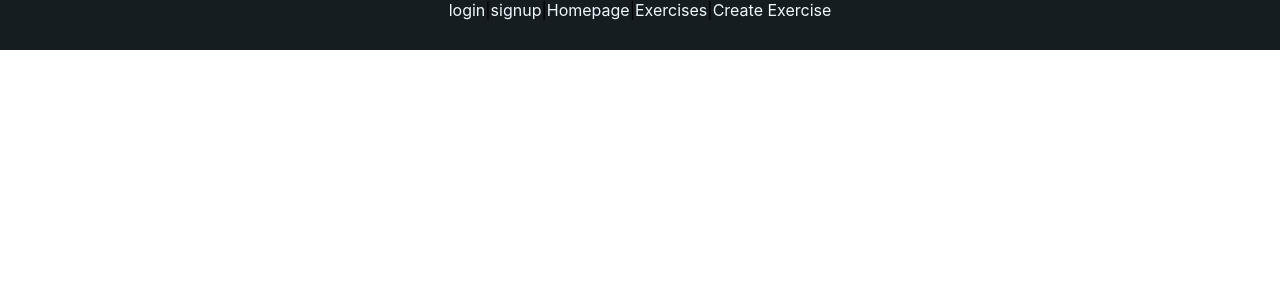
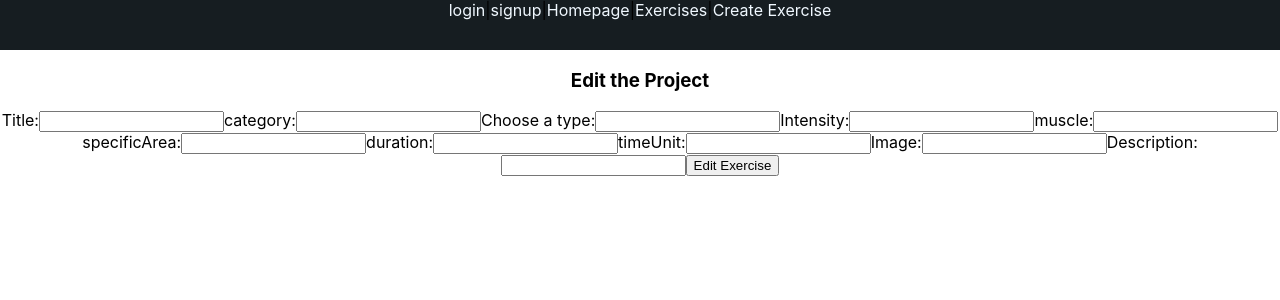
Before and after one commit to Jose-Serhii/exercise-planner-client, a React (Create React App) app: page /exercises/edit/1 in a window 1280 px wide. Shown: the top 300 px of the page. Built offline with nearby package versions, Linux system fonts and the light colour scheme; no server answers.

Commit message:
completed CRUD for Exercise

```diff
--- a/src/App.js
+++ b/src/App.js
@@ -5,6 +5,7 @@ import { Routes, Route, Navlink, Link } from "react-router-dom";
 import ListOfExercises from "./components/exercises/ListOfExercises";
 import ExerciseDetails from "./components/exercises/ExerciseDetails";
 import CreateExercise from "./components/exercises/CreateExercise";
+import EditExercise from "./components/exercises/EditExercise";
 import Signup from "./components/authentication/Signup";
 import Login from "./components/authentication/Login";
 
@@ -20,6 +21,7 @@ function App() {
         <Route path="/exercises" element={<ListOfExercises />} />
         <Route path="/exercises/:exerciseId" element={<ExerciseDetails />} />
         <Route path="/create-exercise" element={<CreateExercise />} />
+        <Route path="/exercises/edit/:exerciseId" element={<EditExercise />} />
         <Route path="/login" element={<Login />} />
         <Route path="/signup" element={<Signup />} />
       </Routes>
--- a/src/components/exercises/CreateExercise.js
+++ b/src/components/exercises/CreateExercise.js
@@ -1,5 +1,6 @@
 
-import { useState } from "react";
+import { useState, } from "react";
+import { useNavigate } from "react-router-dom"
 import axios from "axios";
 
 const API_URL = "http://localhost:5005";
@@ -7,6 +8,8 @@ const API_URL = "http://localhost:5005";
 
 
 function CreateExercise(props) {
+  const navigate = useNavigate();
+
   const [title, setTitle] = useState("");
   const [category, setCategory] = useState("");
   const [type, setType] = useState("");
@@ -15,14 +18,14 @@ function CreateExercise(props) {
   const [specificArea, setSpecificArea] = useState("");
   const [duration, setDuration] = useState("");
   const [timeUnit, setTimeUnit] = useState("");
-  const [imageUrl, setTimageUrl] = useState("");
+  const [imageUrl, setImageUrl] = useState("");
   const [description, setDescription] = useState("");
 
 
 
   const handleSubmit = (e) => {
     e.preventDefault();
-    const requestBody = { title, type, intensity, muscle, specificArea, duration, timeUnit, imageUrl, description };
+    const requestBody = { title, category, type, intensity, muscle, specificArea, duration, timeUnit, imageUrl, description };
 
     const storedToken = localStorage.getItem('authToken');
 
@@ -43,11 +46,11 @@ function CreateExercise(props) {
         setSpecificArea("");
         setDuration("");
         setTimeUnit("");
-        setTimageUrl("");
+        setImageUrl("");
         setDescription("");
+        navigate("/exercises");
 
 
-        props.refreshExercise();
       })
       .catch((error) => console.log(error));
   };
@@ -96,7 +99,7 @@ function CreateExercise(props) {
 
           <label>Image:</label>
           <input
-            type="text" name="imageUrl" value={imageUrl} onChange={(e) => setTimageUrl(e.target.value)} />
+            type="text" name="imageUrl" value={imageUrl} onChange={(e) => setImageUrl(e.target.value)} />
 
           <label>Description:</label>
           <input
--- /dev/null
+++ b/src/components/exercises/EditExercise.js
@@ -0,0 +1,119 @@
+import { useState, useEffect } from "react";
+import { useParams, useNavigate } from 'react-router-dom';
+import axios from "axios";
+
+const API_URL = "http://localhost:5005";
+
+function EditExercise(props) {
+
+    const storedToken = localStorage.getItem('authToken');
+
+
+
+    const [title, setTitle] = useState("");
+    const [category, setCategory] = useState("");
+    const [type, setType] = useState("");
+    const [intensity, setIntensity] = useState("");
+    const [muscle, setMuscle] = useState("");
+    const [specificArea, setSpecificArea] = useState("");
+    const [duration, setDuration] = useState("");
+    const [timeUnit, setTimeUnit] = useState("");
+    const [imageUrl, setImageUrl] = useState("");
+    const [description, setDescription] = useState("");
+
+
+    const { exerciseId } = useParams();
+    const navigate = useNavigate();
+
+    useEffect(() => {
+        axios
+            .get(`http://localhost:5005/api/exercises/${exerciseId}`, {
+                headers: { Authorization: `Bearer ${storedToken}` },
+            })
+            .then((response) => {
+                const oneExercise = response.data;
+                setTitle(oneExercise.title);
+                setCategory(oneExercise.category);
+                setType(oneExercise.type);
+                setIntensity(oneExercise.intensity);
+                setMuscle(oneExercise.muscle);
+                setSpecificArea(oneExercise.specificArea);
+                setDuration(oneExercise.duration);
+                setTimeUnit(oneExercise.timeUnit);
+                setImageUrl(oneExercise.imageUrl);
+                setDescription(oneExercise.description);
+
+            })
+            .catch((error) => console.log(error));
+
+    }, [exerciseId]);
+
+
+    const handleFormSubmit = (e) => {
+        e.preventDefault();
+        const requestBody = { title, category, type, intensity, muscle, specificArea, duration, timeUnit, imageUrl, description };
+
+        axios
+            .put(`${API_URL}/api/exercises/${exerciseId}`, requestBody, {
+                headers: { Authorization: `Bearer ${storedToken}` }
+            })
+            .then((response) => {
+                navigate(`/exercises/${exerciseId}`)
+            });
+    };
+
+
+
+    return (
+        <div className="EditProjectPage">
+            <h3>Edit the Project</h3>
+
+            <form onSubmit={handleFormSubmit} id="exform">
+                <label>Title:</label>
+                <input
+                    type="text" name="title" value={title} onChange={(e) => setTitle(e.target.value)} />
+
+                <label>category:</label>
+                <input
+                    type="text" name="category" value={category} onChange={(e) => setCategory(e.target.value)} />
+
+                <label>Choose a type:</label>
+                <input
+                    type="text" name="type" value={type} onChange={(e) => setType(e.target.value)} />
+
+                <label>Intensity:</label>
+                <input
+                    type="text" name="intensity" value={intensity} onChange={(e) => setIntensity(e.target.value)} />
+
+                <label>muscle:</label>
+                <input
+                    type="text" name="muscle" value={muscle} onChange={(e) => setMuscle(e.target.value)} />
+
+                <label>specificArea:</label>
+                <input
+                    type="text" name="specificArea" value={specificArea} onChange={(e) => setSpecificArea(e.target.value)} />
+
+                <label>duration:</label>
+                <input
+                    type="text" name="duration" value={duration} onChange={(e) => setDuration(e.target.value)} />
+
+                <label>timeUnit:</label>
+                <input
+                    type="text" name="timeUnit" value={timeUnit} onChange={(e) => setTimeUnit(e.target.value)} />
+
+                <label>Image:</label>
+                <input
+                    type="text" name="imageUrl" value={imageUrl} onChange={(e) => setImageUrl(e.target.value)} />
+
+                <label>Description:</label>
+                <input
+                    type="text" name="description" value={description} onChange={(e) => setDescription(e.target.value)} />
+
+                <button type="submit">Edit Exercise</button>
+            </form>
+
+        </div>
+    );
+}
+
+export default EditExercise;
--- a/src/components/exercises/ExerciseDetails.js
+++ b/src/components/exercises/ExerciseDetails.js
@@ -9,13 +9,13 @@ function ExerciseDetails(props) {
   const navigate = useNavigate();
 
   const [exercise, setExercise] = useState({});
-  const token =
-    "eyJhbGciOiJIUzI1NiIsInR5cCI6IkpXVCJ9.eyJfaWQiOiI2MzViYWUzZDU5YTc2NGUwYTVmZGFiZTAiLCJlbWFpbCI6InNlcmVnZXlrdmFzaGFAZ21haWwuY29tIiwibmFtZSI6ImFkbWluaXN0cmF0b3IiLCJpYXQiOjE2NjY5NzExMTMsImV4cCI6MTY2Njk5MjcxM30.fi2NpJEZ9-7hbaS-goTNGBqZCkMbkPY9QXxKigoY9jU";
+  const storedToken = localStorage.getItem('authToken');
+
 
   useEffect(() => {
     axios
       .get(`http://localhost:5005/api/exercises/${exerciseId}`, {
-        headers: { Authorization: `Bearer ${token}` },
+        headers: { Authorization: `Bearer ${storedToken}` },
       })
       .then((response) => {
         setExercise(response.data);
@@ -26,7 +26,7 @@ function ExerciseDetails(props) {
   const deleteExercise = () => {
     axios
       .delete(`http://localhost:5005/api/exercises/${exerciseId}`, {
-        headers: { Authorization: `Bearer ${token}` },
+        headers: { Authorization: `Bearer ${storedToken}` },
       })
       .then((response) => {
         navigate("/exercises");
@@ -46,7 +46,8 @@ function ExerciseDetails(props) {
       <h3>{exercise.timeUnit}</h3>
       <h3>{exercise.imageUrl}</h3>
       <h3>{exercise.description}</h3>
-      <button onClick={deleteExercise}>DELETE THIS exercise</button>
+      <button onClick={deleteExercise}>delete this exercise</button>
+      <Link to={`/exercises/edit/${exerciseId}`}>edit this exercise</Link>
     </div>
   );
 }
--- a/src/components/exercises/ListOfExercises.js
+++ b/src/components/exercises/ListOfExercises.js
@@ -6,13 +6,13 @@ import Navbar from "../Navbar";
 
 function ListOfExercises() {
   const [exercises, setExercises] = useState([]);
-  const token =
-    "eyJhbGciOiJIUzI1NiIsInR5cCI6IkpXVCJ9.eyJfaWQiOiI2MzViYWUzZDU5YTc2NGUwYTVmZGFiZTAiLCJlbWFpbCI6InNlcmVnZXlrdmFzaGFAZ21haWwuY29tIiwibmFtZSI6ImFkbWluaXN0cmF0b3IiLCJpYXQiOjE2NjY5NTMxNTIsImV4cCI6MTY2Njk3NDc1Mn0.NpIDIVhaIVfi4ZhMQjJbZr1n7KhahBAZiZ8FpLnCwlc";
+  const storedToken = localStorage.getItem('authToken');
+
 
   useEffect(() => {
     axios
       .get("http://localhost:5005/api/exercises", {
-        headers: { Authorization: `Bearer ${token}` },
+        headers: { Authorization: `Bearer ${storedToken}` },
       })
       .then((response) => {
         console.log(response.data);
```
